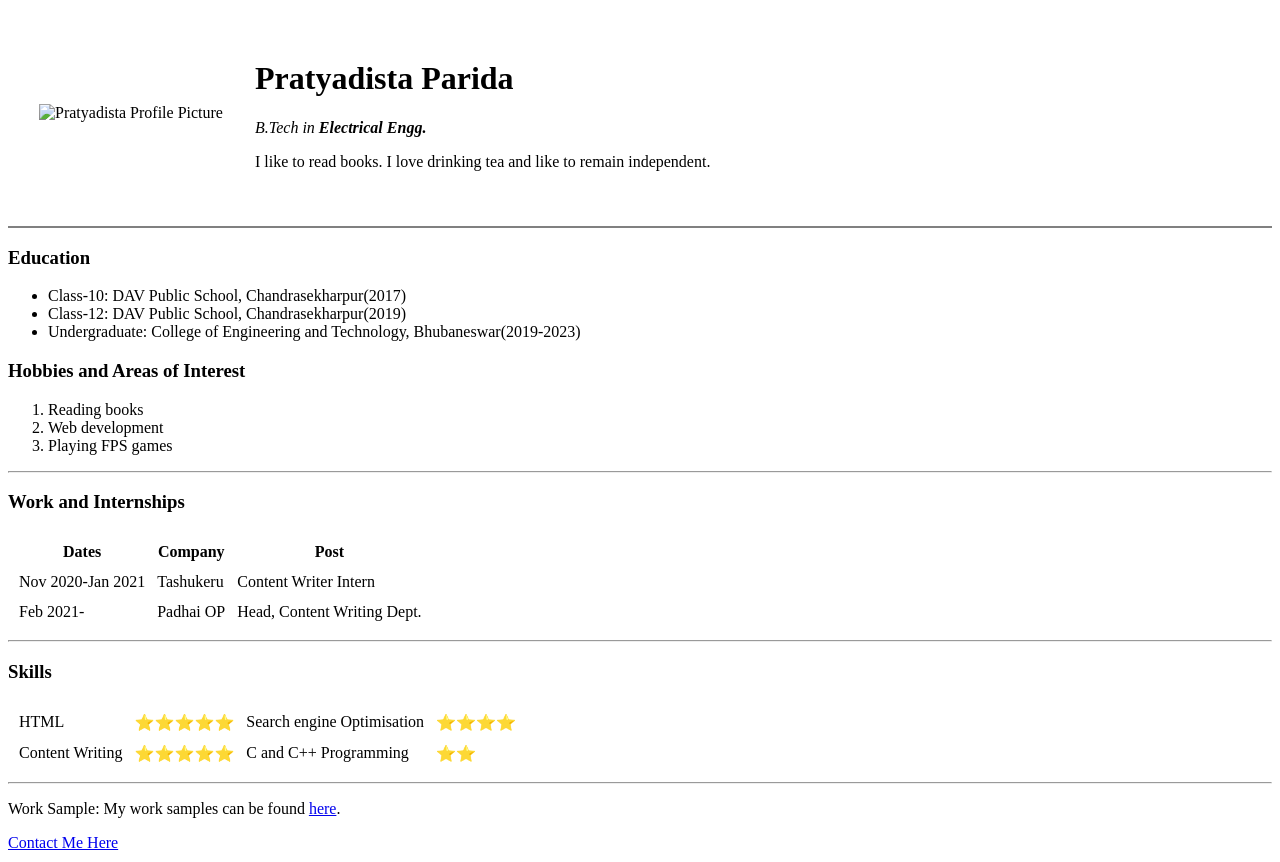
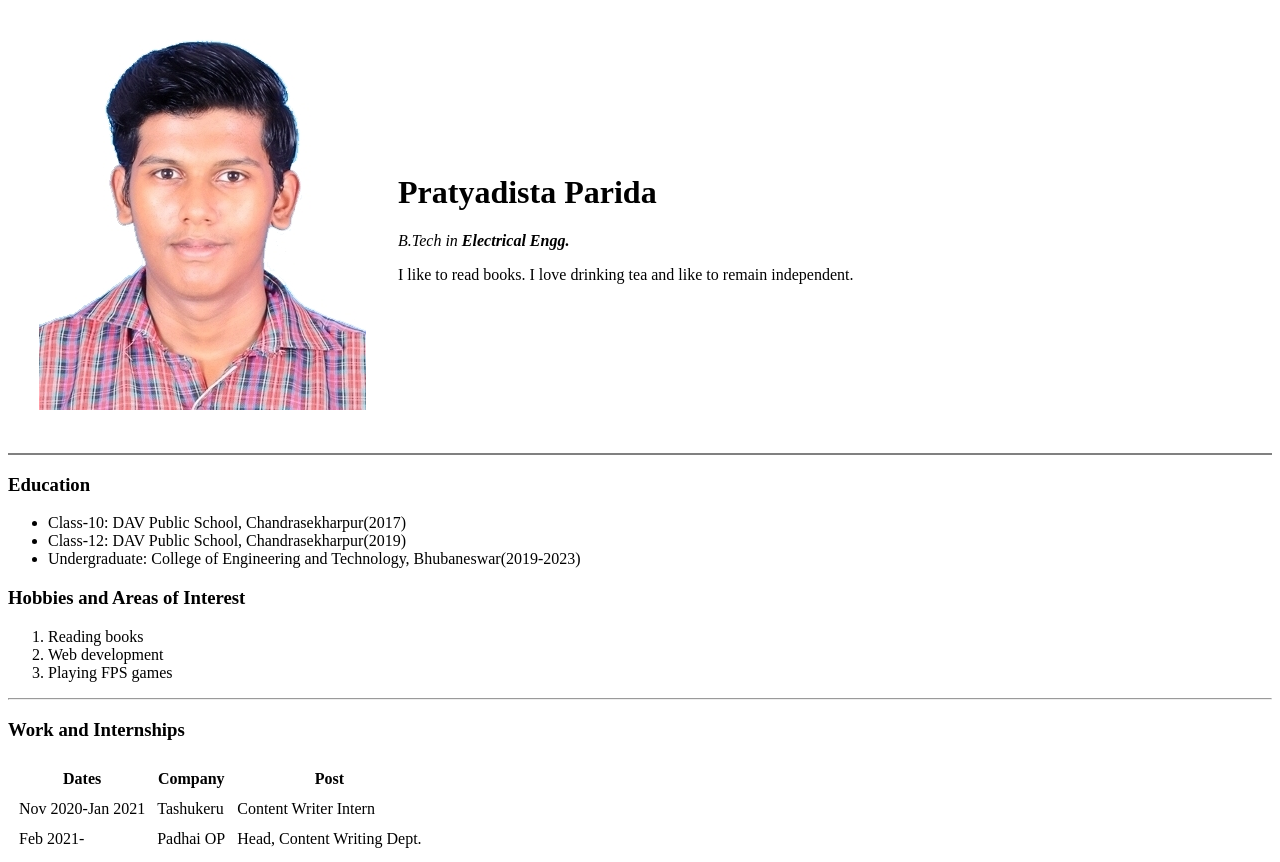
Before and after one commit to Pratyadista-Parida/cv, a plain HTML site: page index.html in a window 1280 px wide. Shown: the top 862 px of the page. Drawn offline with Linux system fonts and the light colour scheme.

Commit message:
add personal cv website

```diff
--- a/index.html
+++ b/index.html
@@ -9,7 +9,7 @@
 <body>
   <table cellspacing="30">
     <tr>
-      <td><img src="images\Pratyadista Parida.jpg" alt="Pratyadista Profile Picture"></td>
+      <td><img src="Pratyadista Parida.jpg" alt="Pratyadista Profile Picture"></td>
       <td>
         <h1>Pratyadista Parida</h1>
         <p><em>B.Tech in <strong>Electrical Engg.</strong></em></p>
```
Also changed, not shown: images/Pratyadista Parida.jpg (added).
